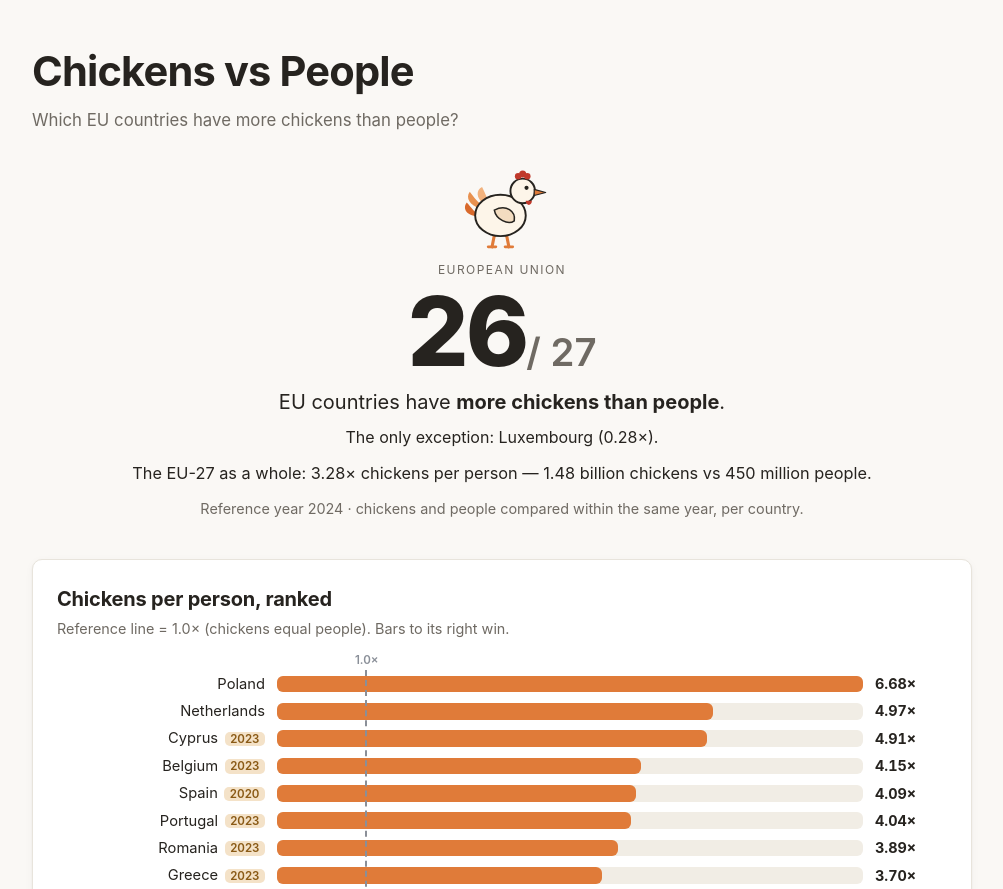
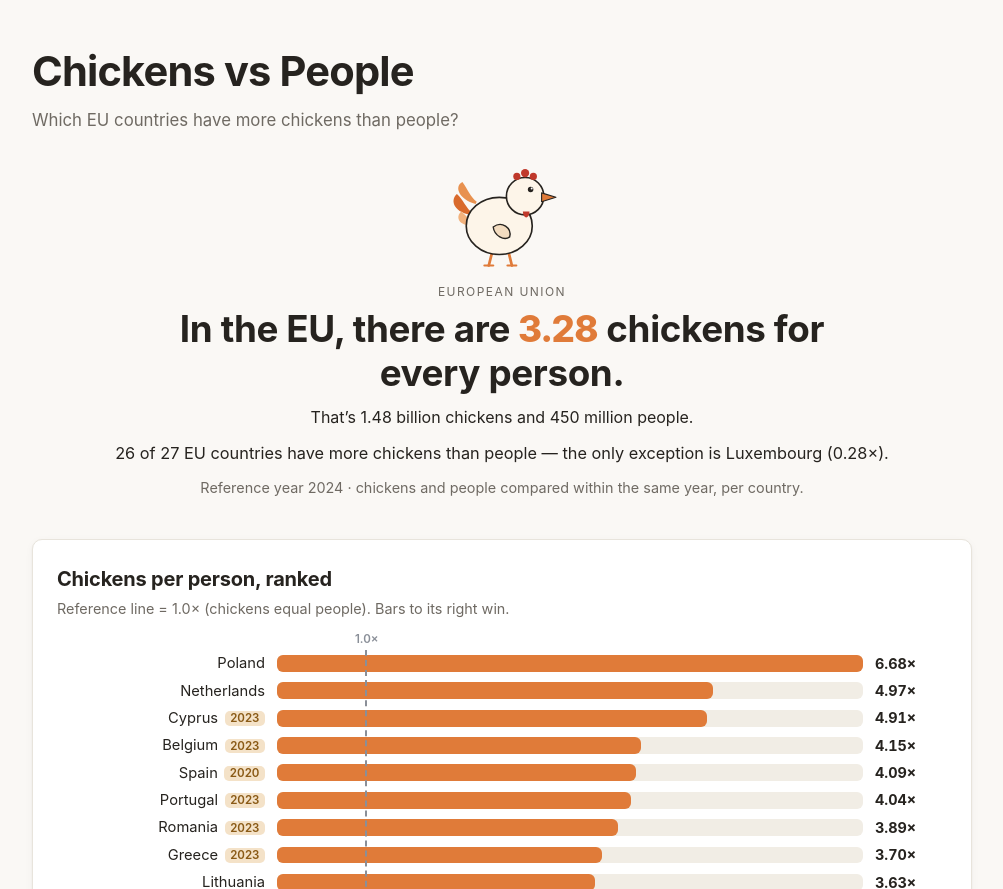
Before and after one commit to gi-coi/chicken-vs-people, a plain HTML site: page dashboard/index.html in a window 1280 px wide. Shown: the top 889 px of the page, without its empty margins (138-1141 px from the left). Drawn offline with Linux system fonts and the light colour scheme.

Commit message:
Lead with EU chickens-per-person headline; fix slopegraph labels
- Hero now opens with 'In the EU, there are 3.28 chickens for every
  person' (number highlighted), with the EU totals and the 26/27 line
  beneath.
- Slopegraph: move the before/after numbers into a fixed right-aligned
  column (always in temporal order) instead of labels scattered around the
  dots, which collided on decreasing rows.
- Replace the chicken SVG with a more detailed, characterful one (image
  generation was unavailable in this session).

```diff
--- a/dashboard/index.css
+++ b/dashboard/index.css
@@ -77,10 +77,10 @@ main {
   text-align: center;
 }
 .hero-chicken {
-  width: 92px;
+  width: 110px;
   height: auto;
   display: block;
-  margin: 0 auto 0.5rem;
+  margin: 0 auto 0.75rem;
 }
 .hero__kicker {
   margin: 0;
@@ -89,29 +89,21 @@ main {
   font-size: 0.75rem;
   color: var(--muted);
 }
-.hero__stat {
-  font-size: clamp(4rem, 12vw, 6rem);
+.hero__headline {
+  margin: 0.35rem auto 0;
+  max-width: 24em;
+  font-size: clamp(1.5rem, 3.6vw, 2.3rem);
+  font-weight: 700;
+  letter-spacing: -0.01em;
+  line-height: 1.2;
+}
+.hero__big {
+  color: var(--win);
   font-weight: 800;
-  letter-spacing: -0.03em;
-  line-height: 1;
-  margin: 0.25rem 0;
+  font-variant-numeric: tabular-nums;
 }
-.hero__denom {
-  font-size: 0.4em;
-  font-weight: 600;
-  color: var(--muted);
-  letter-spacing: 0;
-}
-.hero__line {
-  margin: 0.5rem 0 0;
-  font-size: 1.25rem;
-}
-.hero__losers { margin: 0.5rem 0 0; }
-.hero__eu {
-  margin: 0.75rem 0 0;
-  font-size: 1.02rem;
-  color: var(--ink);
-}
+.hero__eu { margin: 0.6rem 0 0; font-size: 1rem; }
+.hero__countline { margin: 0.75rem 0 0; font-size: 1.02rem; }
 .hero__meta { margin: 0.75rem 0 0; font-size: 0.9rem; }
 
 /* ---- Panels ---- */
@@ -245,15 +237,12 @@ main {
   fill: var(--ink);
   font-size: 10.5px;
 }
-.slope-val { font-variant-numeric: tabular-nums; }
-.slope-val--start {
+.slope-vals {
   fill: #9a958c;
-  font-size: 9px;
+  font-size: 10px;
+  font-variant-numeric: tabular-nums;
 }
-.slope-val--end {
-  font-size: 9.5px;
-  font-weight: 600;
-}
+.slope-vals--end { font-weight: 600; }
 .slope-note { margin-top: 0.4rem; font-size: 0.85rem; }
 
 .chart-note { margin-top: 0.75rem; font-size: 0.85rem; }
@@ -337,6 +326,6 @@ main {
 @media (max-width: 640px) {
   .bar-row { grid-template-columns: 9.5rem 1fr 3.6rem; gap: 0.5rem; }
   .bar-label { font-size: 0.82rem; }
-  .hero__line { font-size: 1.05rem; }
+  .hero__headline { font-size: 1.3rem; }
   .table th, .table td { padding: 0.4rem 0.45rem; font-size: 0.85rem; }
 }
--- a/dashboard/index.html
+++ b/dashboard/index.html
@@ -24,29 +24,29 @@
 
   <main id="app" hidden>
     <section class="hero">
-      <svg class="hero-chicken" viewBox="0 0 120 120" role="img" aria-label="A chicken">
-        <path d="M32 62 C18 58 12 48 18 40 C24 48 28 54 36 58 Z" fill="#e8914f"/>
-        <path d="M30 72 C14 72 8 62 14 54 C20 60 24 68 34 72 Z" fill="#d96a2c"/>
-        <path d="M36 56 C26 48 26 38 34 34 C38 42 40 48 44 54 Z" fill="#f2b27d"/>
-        <line x1="50" y1="97" x2="47" y2="112" stroke="#e07b39" stroke-width="4" stroke-linecap="round"/>
-        <line x1="66" y1="97" x2="69" y2="112" stroke="#e07b39" stroke-width="4" stroke-linecap="round"/>
-        <path d="M42 112 L47 112 L52 112" stroke="#e07b39" stroke-width="3.5" stroke-linecap="round" fill="none"/>
-        <path d="M64 112 L69 112 L74 112" stroke="#e07b39" stroke-width="3.5" stroke-linecap="round" fill="none"/>
-        <ellipse cx="58" cy="71" rx="33" ry="27" fill="#fdf5e9" stroke="#26231f" stroke-width="2.5"/>
-        <path d="M50 64 C66 56 78 66 76 78 C68 84 52 76 50 64 Z" fill="#f3dcc0" stroke="#26231f" stroke-width="2"/>
-        <circle cx="87" cy="39" r="16" fill="#fdf5e9" stroke="#26231f" stroke-width="2.5"/>
-        <circle cx="81" cy="20" r="4.2" fill="#c0392b"/>
-        <circle cx="87" cy="17" r="4.6" fill="#c0392b"/>
-        <circle cx="93" cy="20" r="4.2" fill="#c0392b"/>
-        <path d="M102 37 L117 41 L102 45 Z" fill="#e07b39" stroke="#26231f" stroke-width="1.5" stroke-linejoin="round"/>
-        <path d="M99 52 C99 59 91 59 91 52 Z" fill="#c0392b"/>
-        <circle cx="92" cy="35" r="2.7" fill="#26231f"/>
+      <svg class="hero-chicken" viewBox="0 0 200 200" role="img" aria-label="A chicken">
+        <path d="M52 78 C22 70 12 46 28 38 C38 52 42 64 54 74 Z" fill="#e8914f"/>
+        <path d="M48 98 C14 96 4 72 18 60 C30 70 34 86 48 96 Z" fill="#d96a2c"/>
+        <path d="M54 116 C22 122 14 102 26 92 C36 100 42 110 56 116 Z" fill="#f2b27d"/>
+        <line x1="82" y1="166" x2="76" y2="190" stroke="#e07b39" stroke-width="5" stroke-linecap="round"/>
+        <line x1="112" y1="166" x2="118" y2="190" stroke="#e07b39" stroke-width="5" stroke-linecap="round"/>
+        <path d="M68 190 L76 190 L84 190" stroke="#e07b39" stroke-width="4" stroke-linecap="round" fill="none"/>
+        <path d="M110 190 L118 190 L126 190" stroke="#e07b39" stroke-width="4" stroke-linecap="round" fill="none"/>
+        <ellipse cx="95" cy="118" rx="60" ry="52" fill="#fdf5e9" stroke="#26231f" stroke-width="3"/>
+        <path d="M84 120 C100 108 118 122 114 138 C104 146 86 136 84 120 Z" fill="#f3dcc0" stroke="#26231f" stroke-width="2.5"/>
+        <circle cx="142" cy="64" r="34" fill="#fdf5e9" stroke="#26231f" stroke-width="3"/>
+        <circle cx="127" cy="28" r="6.5" fill="#c0392b"/>
+        <circle cx="142" cy="22" r="7.5" fill="#c0392b"/>
+        <circle cx="157" cy="28" r="6.5" fill="#c0392b"/>
+        <path d="M150 92 C150 106 138 106 138 92 Z" fill="#c0392b"/>
+        <path d="M172 58 L198 66 L172 74 Z" fill="#e07b39" stroke="#26231f" stroke-width="2" stroke-linejoin="round"/>
+        <circle cx="152" cy="52" r="5" fill="#26231f"/>
+        <circle cx="154" cy="50" r="1.8" fill="#ffffff"/>
       </svg>
       <p class="hero__kicker">European Union</p>
-      <div class="hero__stat"><span id="hero-count">26</span><span class="hero__denom">/&nbsp;27</span></div>
-      <p class="hero__line">EU countries have <strong>more chickens than people</strong>.</p>
-      <p id="hero-losers" class="hero__losers"></p>
+      <p class="hero__headline">In the EU, there are <span id="hero-ratio" class="hero__big">3.28</span>&nbsp;chickens for every&nbsp;person.</p>
       <p id="hero-eu" class="hero__eu"></p>
+      <p id="hero-countline" class="hero__countline"></p>
       <p id="hero-meta" class="hero__meta muted"></p>
     </section>
 
--- a/dashboard/index.js
+++ b/dashboard/index.js
@@ -57,17 +57,17 @@ function renderHero(d) {
   const rows = euRows();
   const winners = rows.filter((r) => r.more_chickens_than_people);
   const losers = rows.filter((r) => !r.more_chickens_than_people);
-  $('#hero-count').textContent = winners.length;
-  $('.hero__denom').textContent = '/ ' + rows.length;
-  $('#hero-losers').textContent = losers.length
-    ? 'The only exception' + (losers.length > 1 ? 's' : '') + ': ' +
-      losers.map((l) => l.name + ' (' + fmtRatio(l.ratio) + '\u00d7)').join(' and ') + '.'
+  const eu = d.eu_total;
+  $('#hero-ratio').textContent = fmtRatio(eu.ratio);
+  $('#hero-eu').textContent = eu
+    ? 'That\u2019s ' + fmtBig(eu.chickens) + ' chickens and ' + fmtBig(eu.population) + ' people.'
     : '';
-  const eu = d.eu_total;
-  $('#hero-eu').textContent = eu
-    ? 'The EU-27 as a whole: ' + fmtRatio(eu.ratio) + '\u00d7 chickens per person \u2014 ' +
-      fmtBig(eu.chickens) + ' chickens vs ' + fmtBig(eu.population) + ' people.'
-    : '';
+  $('#hero-countline').textContent =
+    winners.length + ' of ' + rows.length + ' EU countries have more chickens than people' +
+    (losers.length
+      ? ' \u2014 the only exception is ' +
+        losers.map((l) => l.name + ' (' + fmtRatio(l.ratio) + '\u00d7)').join(', ') + '.'
+      : '.');
   $('#hero-meta').textContent =
     'Reference year ' + d.reference_year +
     ' \u00b7 chickens and people compared within the same year, per country.';
@@ -140,9 +140,9 @@ function renderSlopeChart(d) {
   const axisMax = Math.ceil(Math.max.apply(null, items.map((i) => i.r1)));
   const n = items.length;
   const rowH = 26, topPad = 28, bottomPad = 24;
-  const W = 800;
+  const W = 880;
   const H = topPad + n * rowH + bottomPad;
-  const nameX = 132, x0 = 165, x1 = 700;
+  const nameX = 130, x0 = 165, x1 = 650, textX = 872;
   const x = (r) => x0 + (r / axisMax) * (x1 - x0);
   const y = (i) => topPad + i * rowH + rowH / 2;
 
@@ -159,8 +159,10 @@ function renderSlopeChart(d) {
       '<circle class="slope-dot" cx="' + xa.toFixed(1) + '" cy="' + yy + '" r="3.5"/>' +
       '<circle class="slope-dot slope-dot--end" cx="' + xb.toFixed(1) + '" cy="' + yy + '" r="4.5" fill="' + rgb + '"/>' +
       '<text class="slope-name" x="' + nameX + '" y="' + (yy + 3.5) + '" text-anchor="end">' + escapeHtml(name) + '</text>' +
-      '<text class="slope-val slope-val--start" x="' + (xa - 6).toFixed(1) + '" y="' + (yy + 3) + '" text-anchor="end">' + it.r0.toFixed(2) + '\u00d7</text>' +
-      '<text class="slope-val slope-val--end" x="' + (xb + 6).toFixed(1) + '" y="' + (yy + 3) + '" text-anchor="start" fill="' + rgb + '">' + it.r1.toFixed(2) + '\u00d7</text>'
+      '<text class="slope-vals" x="' + textX + '" y="' + (yy + 3.5) + '" text-anchor="end">' +
+        it.r0.toFixed(2) + '\u00d7 \u2192 ' +
+        '<tspan class="slope-vals--end" fill="' + rgb + '">' + it.r1.toFixed(2) + '\u00d7</tspan>' +
+      '</text>'
     );
   });
 
@@ -178,7 +180,7 @@ function renderSlopeChart(d) {
       '<text class="slope-threshold-label" x="' + xth + '" y="' + (topPad - 16) + '" text-anchor="middle">1.0\u00d7</text>' +
       axis + parts.join('') +
     '</svg>' +
-    '<p class="muted slope-note">Open circle = 2015, filled = latest year. Orange line = ratio rose, blue = fell. Dashed line = 1.0\u00d7 (equal).</p>';
+    '<p class="muted slope-note">Open circle = 2015, filled = latest year. Orange = rose, blue = fell. Dashed line = 1.0\u00d7 (equal).</p>';
 }
 
 // ---- render: table ----
```
